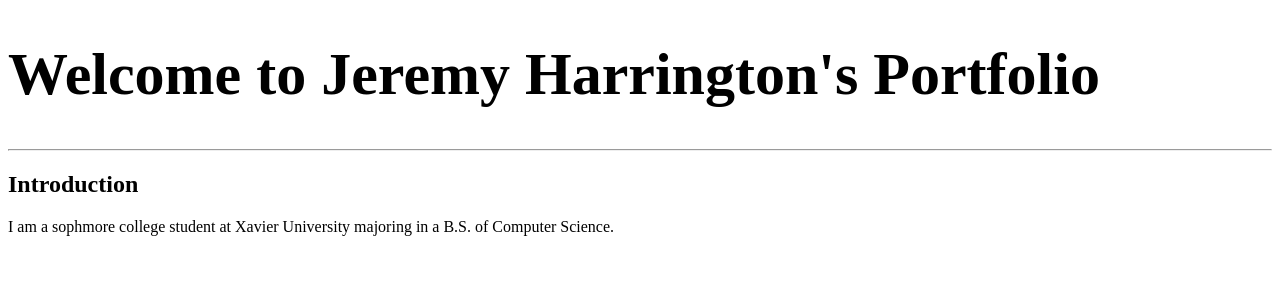
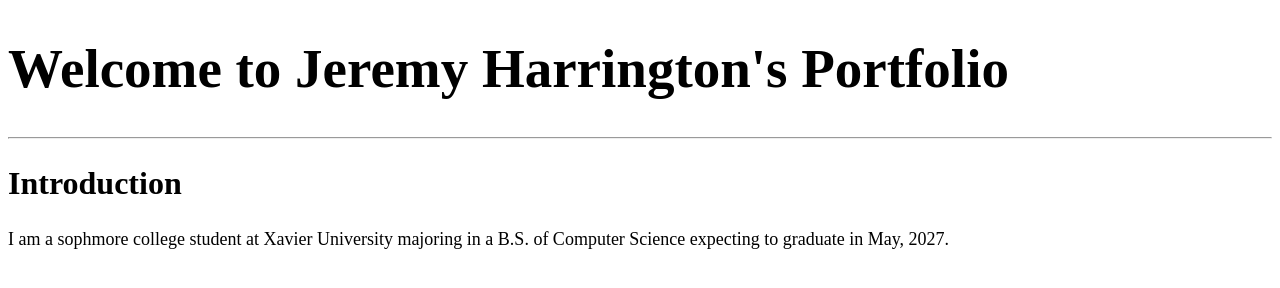
Before and after one commit to MrJeranimo/MrJeranimo.github.io, a plain HTML site: page index.html in a window 1280 px wide. Drawn offline with Linux system fonts and the light colour scheme.

Commit message:
Changing font sizes

```diff
--- a/index.html
+++ b/index.html
@@ -5,19 +5,19 @@
     </title>
 
     <body>
-        <h1 style="font-size:60px;">
+        <h1 style="font-size:55px;">
             <b>
                 Welcome to Jeremy Harrington's Portfolio
             </b>
         </h1>
         <hr>
-        <h2>
+        <h2 style="font-size:32px;">
             <b>
                 Introduction
             </b>
         </h2>
-        <p>
-            I am a sophmore college student at Xavier University majoring in a B.S. of Computer Science.
+        <p style="font-size:18px;">
+            I am a sophmore college student at Xavier University majoring in a B.S. of Computer Science expecting to graduate in May, 2027.
         </p>
     </body>
 </html>
```
